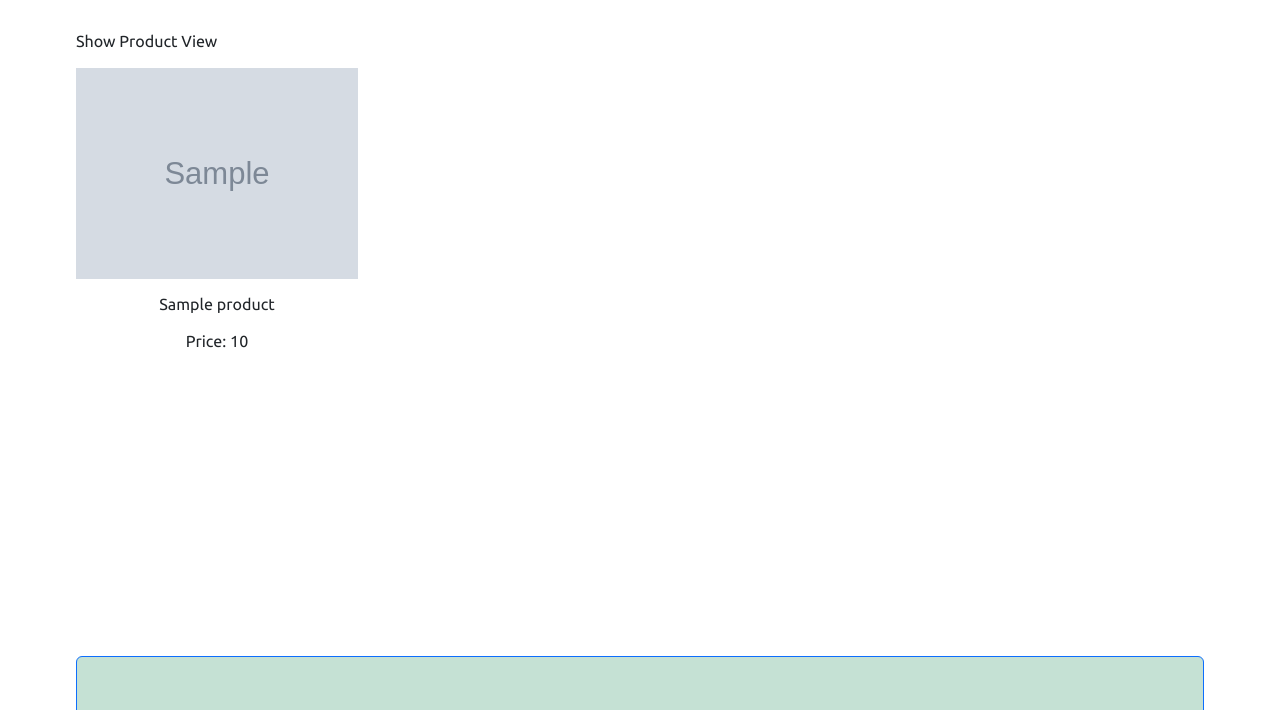
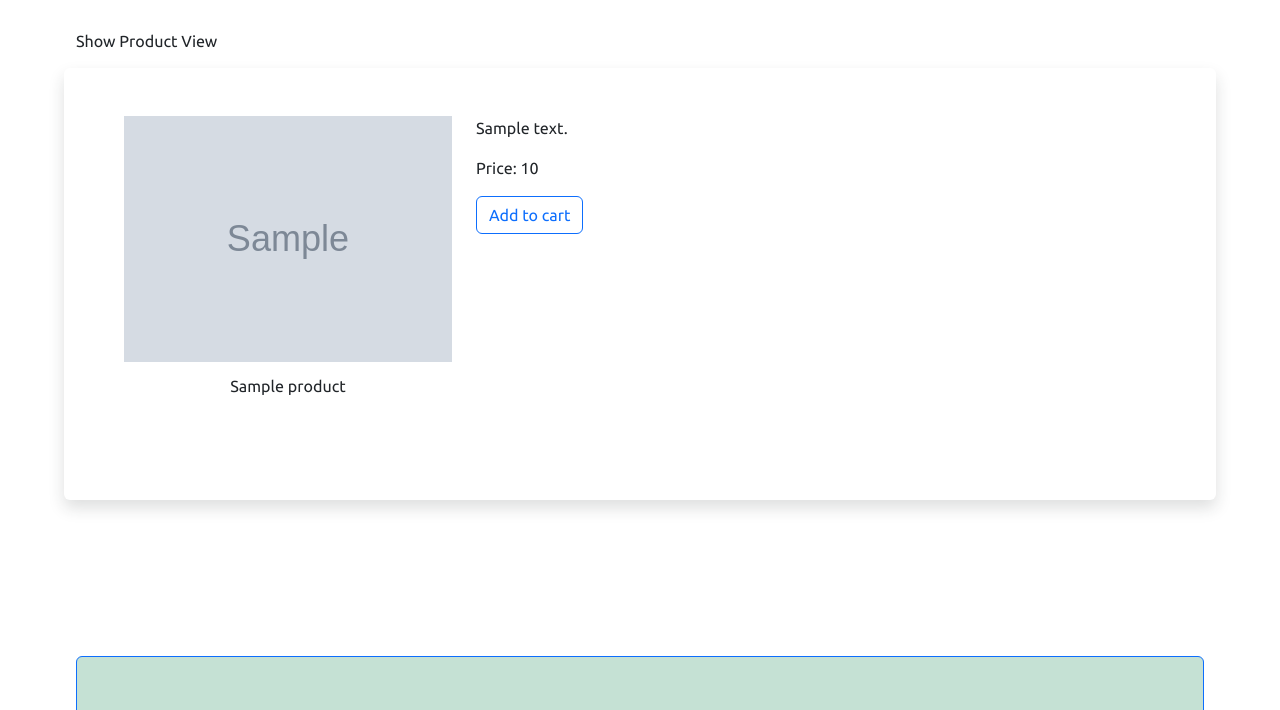
Before and after one commit to u83mm/e-commerce, a PHP site: template Application/view/products/show_product_view.twig in a window 1280 px wide. Shown: the part 201-911 px from the top of the page. Run offline with PHP 8.4, Linux system fonts and the light colour scheme; the template is opened without the code that fills it: most values are stand-ins (such as "Sample title", 1, 10 or a date in 2020); grey boxes marked "Sample" are stand-in pictures; some libraries are stand-ins or nearby versions.

Commit message:
Updated 'Show product view'

```diff
--- a/Application/Controller/products/ProductsController.php
+++ b/Application/Controller/products/ProductsController.php
@@ -214,7 +214,6 @@
                 $query = new Query;
 
                 $product = $query->selectOneByIdInnerjoinOnfield('products', 'category', 'id_category', 'id', $id, $this->dbcon);
-                dump($product);
 
                 $this->render('products/show_product_view.twig', [
                     'menus'     =>  $this->showNavLinks(),
--- a/Application/view/products/show_product_view.twig
+++ b/Application/view/products/show_product_view.twig
@@ -6,9 +6,19 @@
 
 {% block main %}
     <h4>Show Product View</h4>
-    <figure class="col-sm-6 col-lg-3 text-center">
-        <img src="{{ product.image }}" alt="Product {{ product.id }}">
-        <figcaption>{{ product.name }}</figcaption>
-        <p>Price: {{ product.price }}</p>
-    </figure>
+    <section class="row rounded shadow p-3 p-lg-5 show-product">
+        <figure class="col-sm-12 col-md-4 text-center">
+            <img src="{{ product.image }}" alt="Product {{ product.id }}">
+            <figcaption>{{ product.name }}</figcaption>
+        </figure>
+        <article class="col-md-8">
+            <p>{{ product.description }}</p>
+            <p>Price: {{ product.price }}</p>
+            <a class="btn btn-outline-primary" href="#">Add to cart</a>
+            {% if session.role == 'ROLE_ADMIN' %}
+                <a class="btn btn-outline-primary" href="#">Edit product</a>
+                <a class="btn btn-outline-danger" href="#">Delete product</a>
+            {% endif %}
+        </article>
+    </section>
 {% endblock main %}
```
